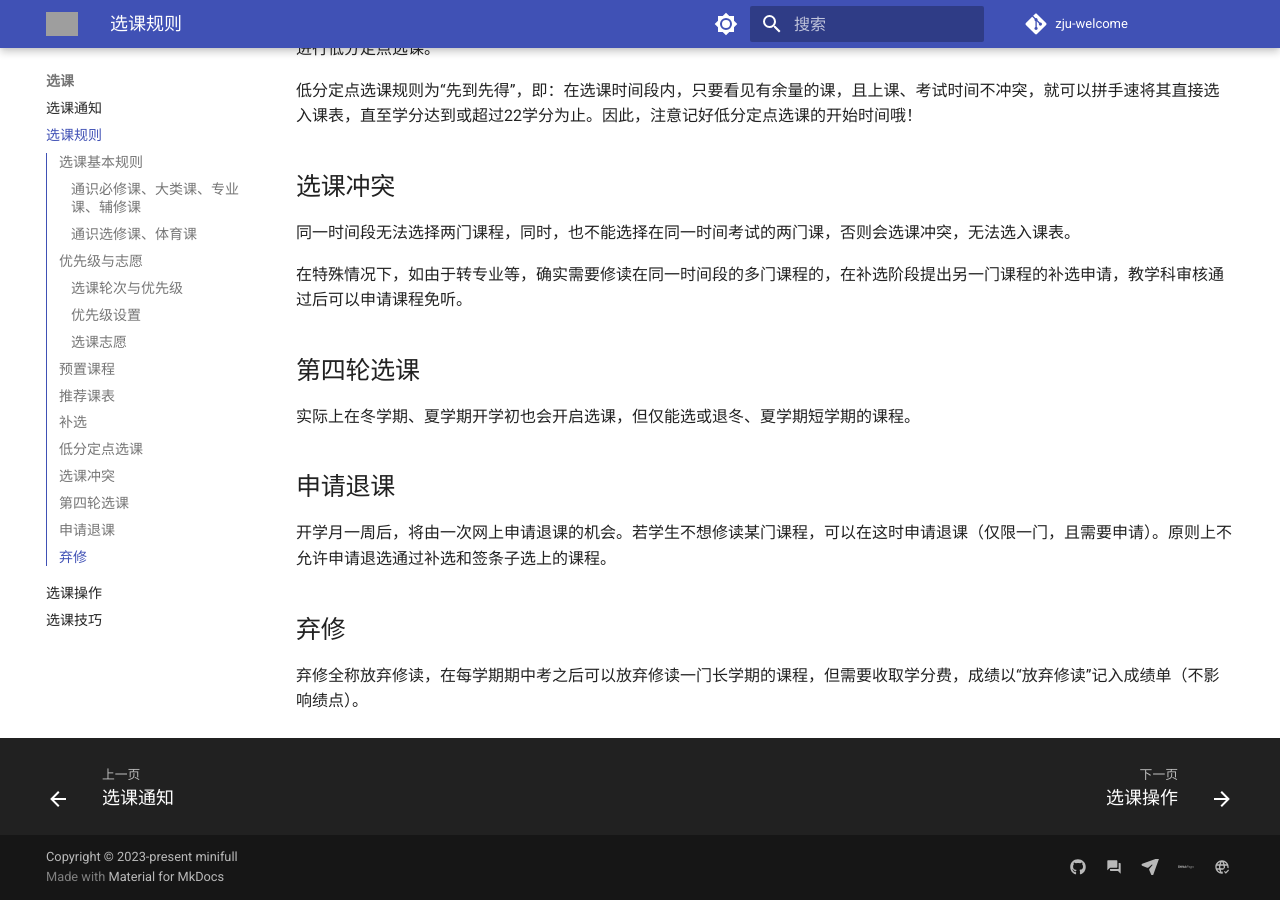
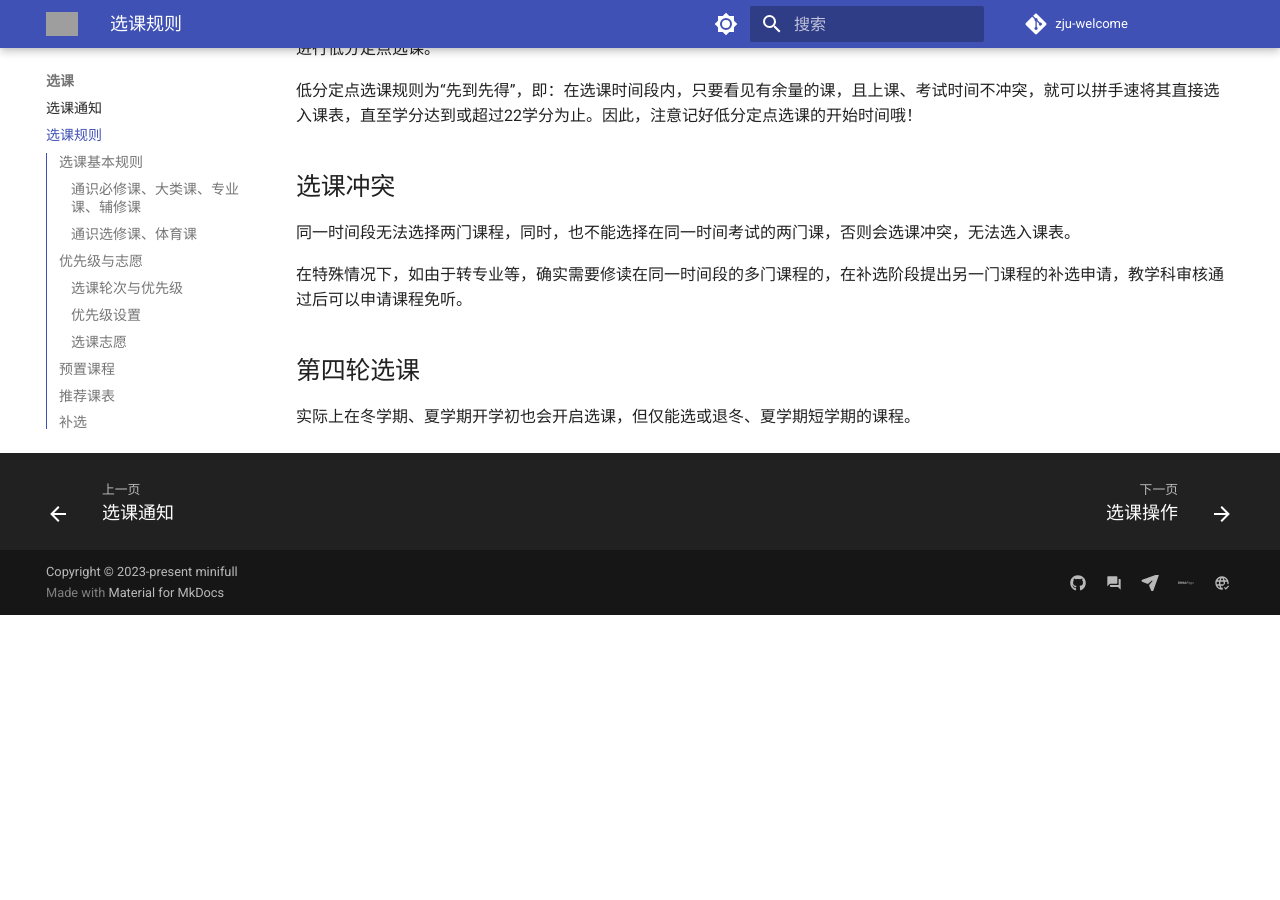
Before and after one commit to mini-full/zju-welcome, an MkDocs documentation site: the page built from docs/course_sys/rules.md, in a window 1280 px wide and 900 px high, scrolled down 2044 px. Built offline with MkDocs 1.6.1 and Material for MkDocs 9.7.7, drawn with Linux system fonts in a browser that asks for light colours; comment, search, counter and statistics services are not loaded; after the commit the page ends 2659 px from its top, so only the background shows below that; grey boxes are pictures that could not be loaded.

Commit message:
弃修与退课后文有详细说明，此处删去 (#92)

```diff
--- a/docs/course_sys/rules.md
+++ b/docs/course_sys/rules.md
@@ -72,11 +72,3 @@
 ## 第四轮选课
 
 实际上在冬学期、夏学期开学初也会开启选课，但仅能选或退冬、夏学期短学期的课程。
-
-## 申请退课
-
-开学月一周后，将由一次网上申请退课的机会。若学生不想修读某门课程，可以在这时申请退课（仅限一门，且需要申请）。原则上不允许申请退选通过补选和签条子选上的课程。
-
-## 弃修
-
-弃修全称放弃修读，在每学期期中考之后可以放弃修读一门长学期的课程，但需要收取学分费，成绩以“放弃修读”记入成绩单（不影响绩点）。
```
